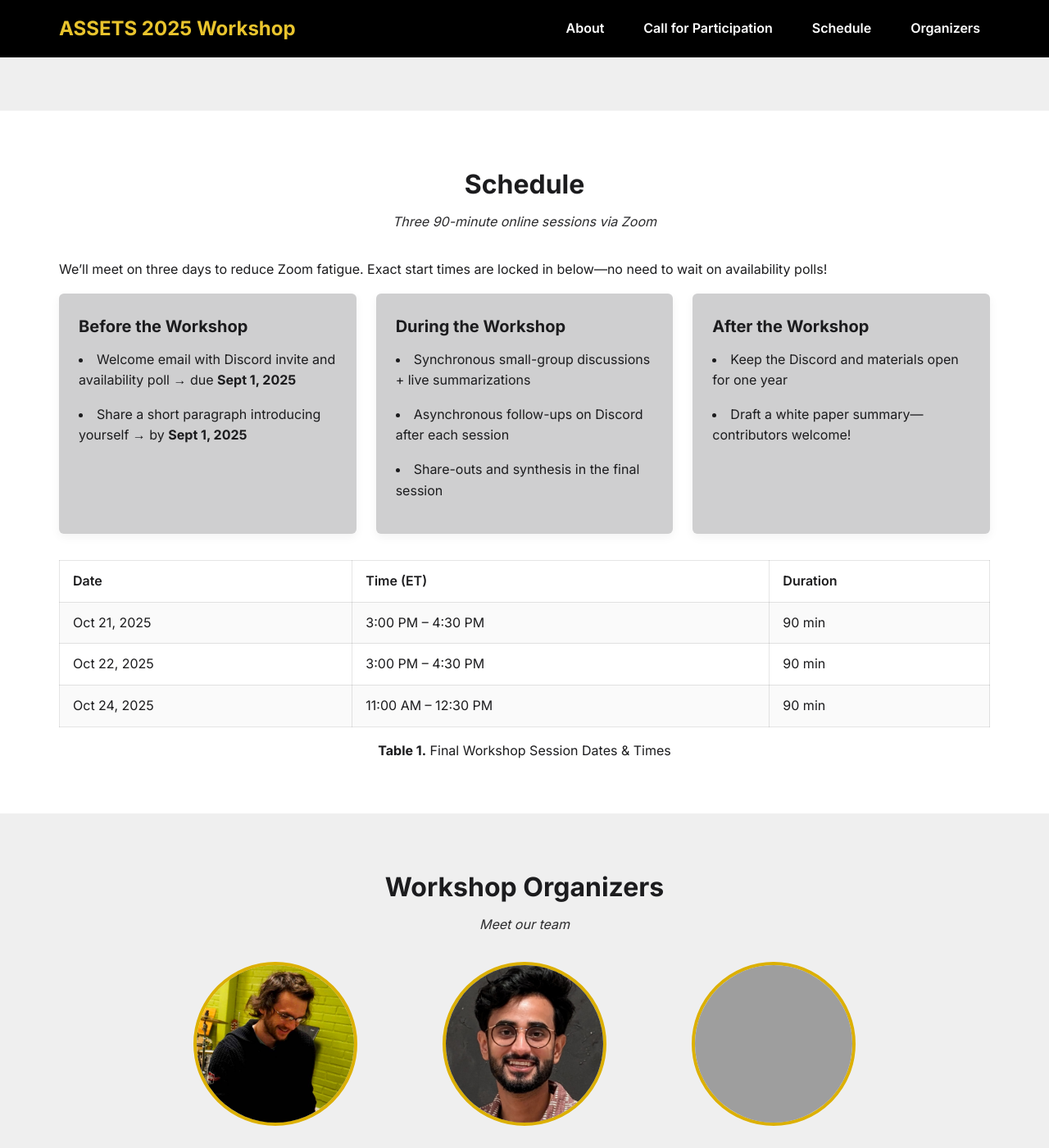
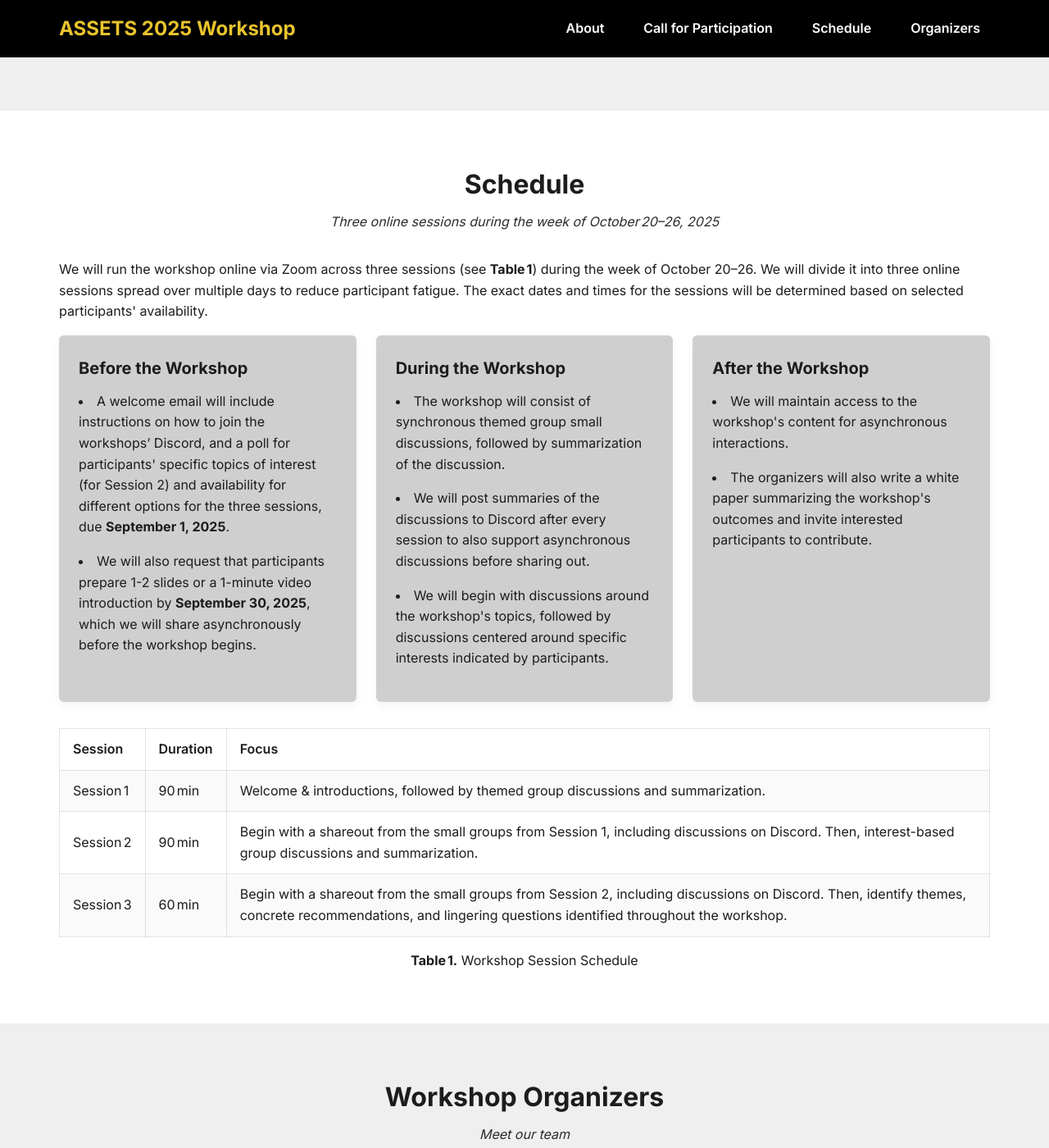
Before and after one commit to assets-recruitment-2025/assets-recruitment-2025.github.io, a Jekyll site: the page built from index.md, in a window 1280 px wide and 1400 px high, scrolled down 2252 px. Shown: the whole window at 82% size. Built offline with Jekyll 4.4.1, drawn with Linux system fonts in a browser that asks for light colours; grey boxes are pictures that could not be loaded.

Commit message:
Update workshop site Schedule

```diff
--- a/index.md
+++ b/index.md
@@ -100,81 +100,93 @@ permalink: /
   class="section section-dark"
   aria-labelledby="schedule-heading"
 >
-  <div class="site-container">
-    <h2 id="schedule-heading" class="section-heading">Schedule</h2>
-    <p class="section-subheading">
-      Three 90-minute online sessions via Zoom
-    </p>
+<div class="site-container">
+  <h2 id="schedule-heading" class="section-heading">Schedule</h2>
+  <p class="section-subheading">
+    Three online sessions during the week of October 20–26, 2025
+  </p>
 
-    <!-- Intro -->
-    <p>
-      We’ll meet on three days to reduce Zoom fatigue. Exact start times are
-      locked in below—no need to wait on availability polls!
-    </p>
+<!-- 1) Intro paragraph -->
+<p>
+We will run the workshop online via Zoom across three sessions (see <strong>Table 1</strong>) during the week of October 20–26. We will divide it into three online sessions spread over multiple days to reduce participant fatigue. The exact dates and times for the sessions will be determined based on selected participants' availability.
+</p>
 
-    <!-- Phases -->
-    <div class="schedule-phases">
-      <div class="phase">
-        <h3>Before the Workshop</h3>
-        <ul>
-          <li>
-            Welcome email with Discord invite and availability poll → due <strong>Sept 1, 2025</strong>
-          </li>
-          <li>
-            Share a short paragraph introducing yourself → by <strong>Sept 1, 2025</strong>
-          </li>
-        </ul>
-      </div>
-      <div class="phase">
-        <h3>During the Workshop</h3>
-        <ul>
-          <li>Synchronous small-group discussions + live summarizations</li>
-          <li>Asynchronous follow-ups on Discord after each session</li>
-          <li>Share-outs and synthesis in the final session</li>
-        </ul>
-      </div>
-      <div class="phase">
-        <h3>After the Workshop</h3>
-        <ul>
-          <li>Keep the Discord and materials open for one year</li>
-          <li>Draft a white paper summary—contributors welcome!</li>
-        </ul>
-      </div>
+  <!-- 2) Phases grid -->
+  <div class="schedule-phases">
+    <div class="phase">
+      <h3>Before the Workshop</h3>
+      <ul>
+        <li>
+          A welcome email will include instructions on how to join the workshops’ Discord, and a poll for participants' specific topics of interest (for Session 2) and availability for different options for the three sessions, due <strong>September 1, 2025</strong>.
+        </li>
+        <li>
+          We will also request that participants prepare 1-2 slides or a 1-minute video introduction by <strong>September 30, 2025</strong>, which we will share asynchronously before the workshop begins.
+        </li>
+      </ul>
     </div>
+    <div class="phase">
+      <h3>During the Workshop</h3>
+      <ul>
+        <li>
+          The workshop will consist of synchronous themed group small discussions, followed by summarization of the discussion.
+        </li>
+        <li>
+          We will post summaries of the discussions to Discord after every session to also support asynchronous discussions before sharing out.
+        </li>
+        <li>
+          We will begin with discussions around the workshop's topics, followed by discussions centered around specific interests indicated by participants.
+        </li>
+      </ul>
+    </div>
+    <div class="phase">
+      <h3>After the Workshop</h3>
+      <ul>
+        <li>
+          We will maintain access to the workshop's content for asynchronous interactions.
+        </li>
+        <li>
+          The organizers will also write a white paper summarizing the workshop's outcomes and invite interested participants to contribute.
+        </li>
+      </ul>
+    </div>
+  </div>
 
-    <!-- Final Dates & Times -->
-    <table class="schedule-table" aria-label="Final session schedule">
-      <caption class="table-caption">
-        <strong>Table 1.</strong> Final Workshop Session Dates &amp; Times
-      </caption>
-      <thead>
-        <tr>
-          <th>Date</th>
-          <th>Time (ET)</th>
-          <th>Duration</th>
-        </tr>
-      </thead>
-      <tbody>
-        <tr>
-          <td>Oct 21, 2025</td>
-          <td>3:00 PM – 4:30 PM</td>
-          <td>90 min</td>
-        </tr>
-        <tr>
-          <td>Oct 22, 2025</td>
-          <td>3:00 PM – 4:30 PM</td>
-          <td>90 min</td>
-        </tr>
-        <tr>
-          <td>Oct 24, 2025</td>
-          <td>11:00 AM – 12:30 PM</td>
-          <td>90 min</td>
-        </tr>
-      </tbody>
-    </table>
-  </div>
+  <!-- 3) Sessions table -->
+  <table class="schedule-table" aria-label="Session schedule">
+    <caption> <strong>Table 1.</strong> Workshop Session Schedule</caption>
+    <thead>
+      <tr>
+        <th>Session</th>
+        <th>Duration</th>
+        <th>Focus</th>
+      </tr>
+    </thead>
+    <tbody>
+      <tr>
+        <td>Session 1</td>
+        <td>90 min</td>
+        <td>
+          Welcome & introductions, followed by themed group discussions and summarization.
+        </td>
+      </tr>
+      <tr>
+        <td>Session 2</td>
+        <td>90 min</td>
+        <td>
+          Begin with a shareout from the small groups from Session 1, including discussions on Discord. Then, interest-based group discussions and summarization.
+        </td>
+      </tr>
+      <tr>
+        <td>Session 3</td>
+        <td>60 min</td>
+        <td>
+          Begin with a shareout from the small groups from Session 2, including discussions on Discord. Then, identify themes, concrete recommendations, and lingering questions identified throughout the workshop.
+        </td>
+      </tr>
+    </tbody>
+  </table>
+</div>
 </section>
-
 
 <!-- ORGANIZERS -->
 <section id="organizers" class="section section–light" aria-labelledby="organizers-heading">
```
